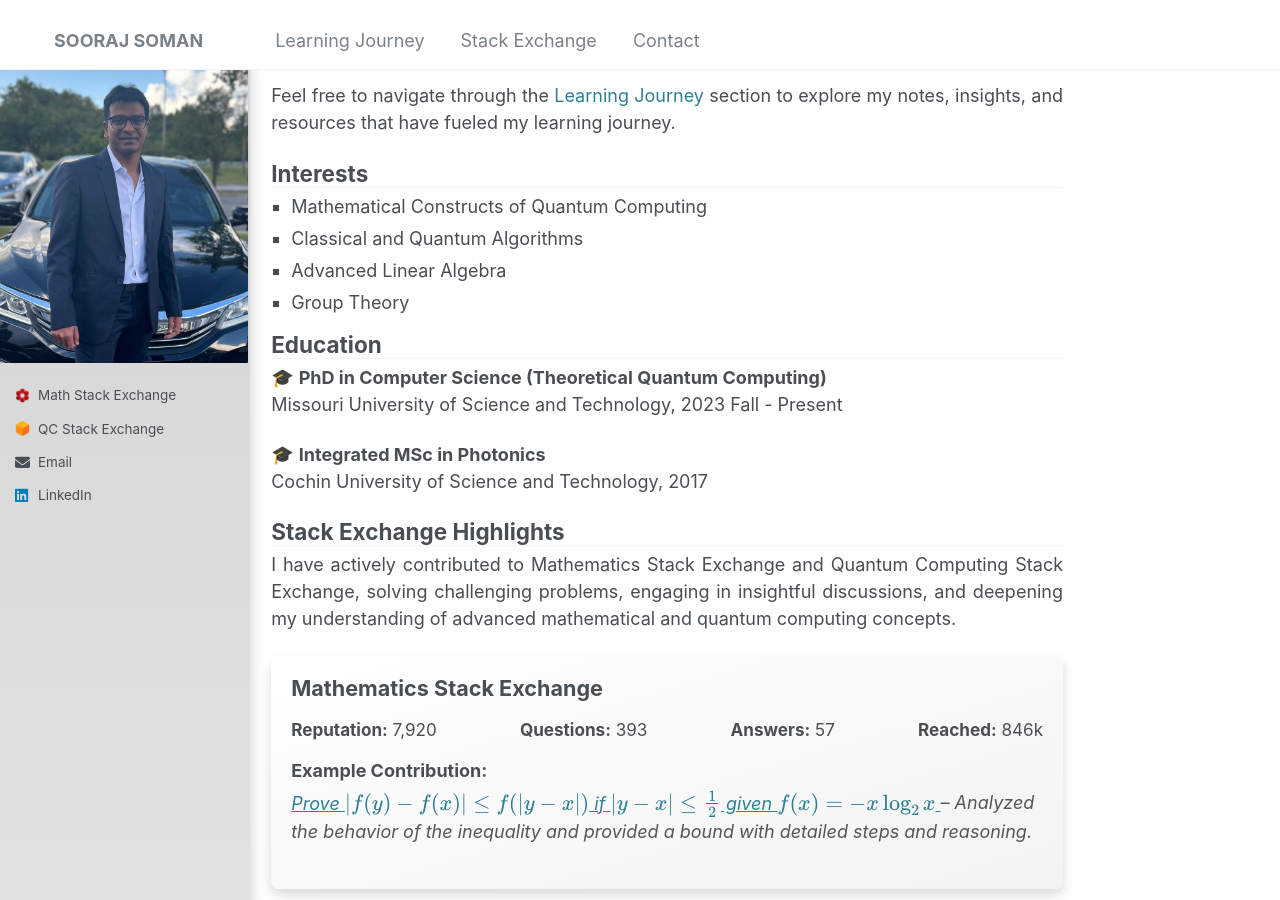
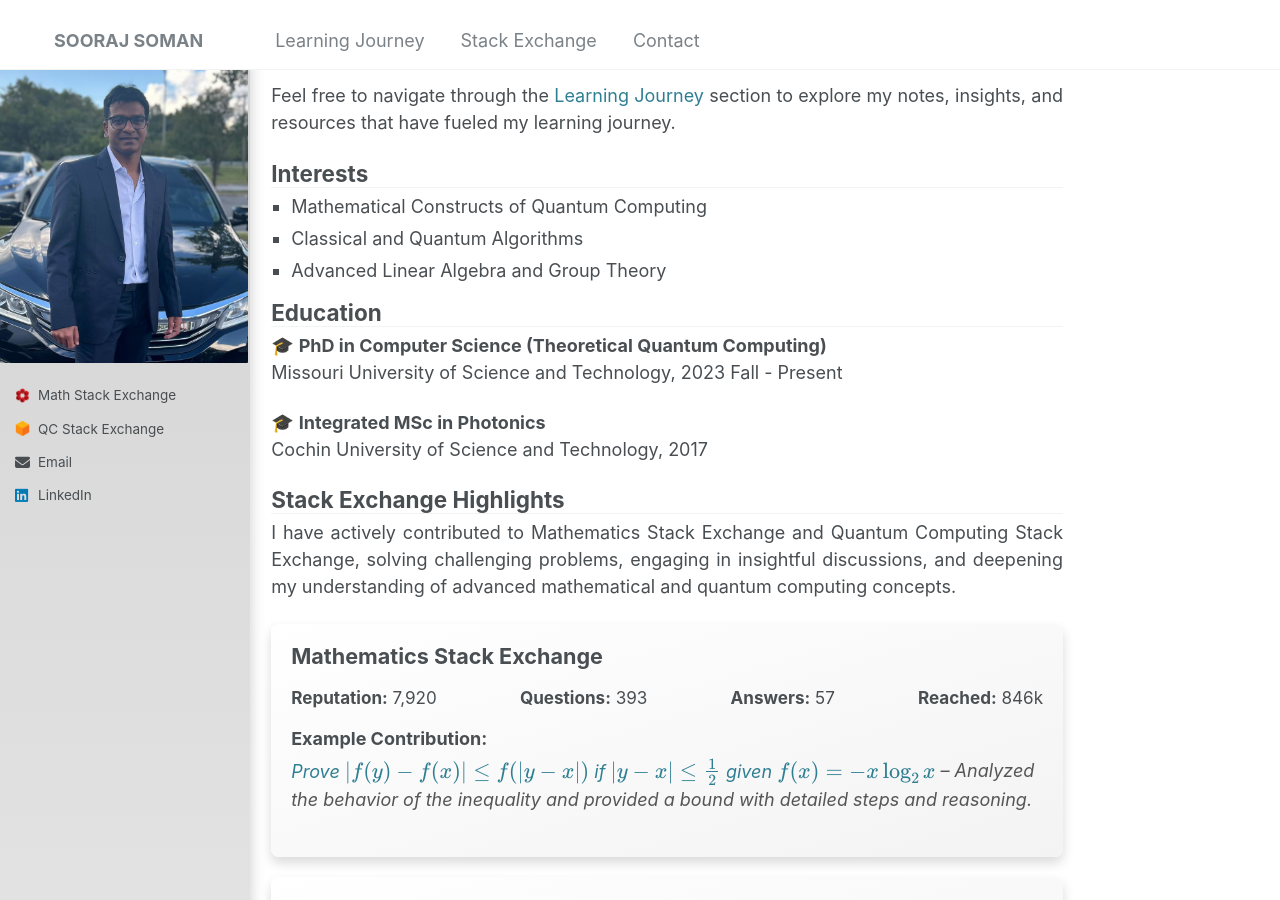
Before and after one commit to soorajss1729/soorajss1729.github.io, a Jekyll site: the page built from _pages/about.md, in a window 1280 px wide and 900 px high, scrolled down 369 px. Built offline with Jekyll 4.4.1, drawn with Linux system fonts in a browser that asks for light colours.

Commit message:
Update about.md

```diff
--- a/_pages/about.md
+++ b/_pages/about.md
@@ -56,8 +56,7 @@ h3 {
 <ul>
     <li>Mathematical Constructs of Quantum Computing</li>
     <li>Classical and Quantum Algorithms</li>
-    <li>Advanced Linear Algebra</li>
-    <li>Group Theory</li>
+    <li>Advanced Linear Algebra and Group Theory</li>
 </ul>
 </div>
 
@@ -96,7 +95,7 @@ Cochin University of Science and Technology, 2017
   <div style="margin-top: 15px;">
     <p style="font-weight: bold; margin-bottom: 5px;">Example Contribution:</p>
     <p style="font-style: italic; color: #555;">
-      <a href="https://math.stackexchange.com/questions/4614700/prove-fy-%E2%88%92-fx-leq-fy-%E2%88%92-x-if-y-%E2%88%92-x-%E2%89%A4-1-2-given-fx-x-log-2-x">
+      <a href="https://math.stackexchange.com/questions/4614700/prove-fy-%E2%88%92-fx-leq-fy-%E2%88%92-x-if-y-%E2%88%92-x-%E2%89%A4-1-2-given-fx-x-log-2-x" style="text-decoration: none;">
         Prove \( |f(y) − f(x)| \leq f(|y − x|) \) if \( |y − x| \leq \frac{1}{2} \) given \( f(x) = -x\log_2 x \)
       </a>
       – Analyzed the behavior of the inequality and provided a bound with detailed steps and reasoning.
@@ -127,7 +126,7 @@ Cochin University of Science and Technology, 2017
   <div style="margin-top: 15px;">
     <p style="font-weight: bold; margin-bottom: 5px;">Example Contribution:</p>
     <p style="font-style: italic; color: #555;">
-      <a href="https://quantumcomputing.stackexchange.com/questions/22032/derivation-of-efficiency-of-phase-estimation-algorithm">
+      <a href="https://quantumcomputing.stackexchange.com/questions/22032/derivation-of-efficiency-of-phase-estimation-algorithm" style="text-decoration: none;">
         Derivation of Efficiency of Phase Estimation Algorithm
       </a>
       – Explored and analyzed the derivation of efficiency bounds for the phase estimation algorithm.
@@ -181,10 +180,10 @@ Cochin University of Science and Technology, 2017
 ## Online Certifications
 <div class="onln">
 <ul>
-    <li><a href="https://coursera.org/verify/PMB7ZTCZMX3D">Introduction to Quantum Information</a></li>
-    <li><a href="https://courses.edx.org/certificates/abb8551f8f65473cae0c5b8c076a8df4">QTM4x: Fundamentals of Quantum Information</a></li>
-    <li><a href="https://coursera.org/verify/CZQLXDV8PUCX">Cryptography and Information Theory</a></li>
-    <li><a href="https://coursera.org/verify/47ZU4EQLWWXT">Python Basics</a> | <a href="https://coursera.org/verify/C7KZRJFGRHEY">Python Functions, Files, and Dictionaries</a> | <a href="https://coursera.org/verify/YHGHGH8WU6SR">Python Classes and Inheritance</a></li>
+    <li><a href="https://coursera.org/verify/PMB7ZTCZMX3D" style="text-decoration: none;">Introduction to Quantum Information</a></li>
+    <li><a href="https://courses.edx.org/certificates/abb8551f8f65473cae0c5b8c076a8df4" style="text-decoration: none;">QTM4x: Fundamentals of Quantum Information</a></li>
+    <li><a href="https://coursera.org/verify/CZQLXDV8PUCX" style="text-decoration: none;">Cryptography and Information Theory</a></li>
+    <li><a href="https://coursera.org/verify/47ZU4EQLWWXT" style="text-decoration: none;">Python Basics</a> | <a href="https://coursera.org/verify/C7KZRJFGRHEY" style="text-decoration: none;">Python Functions, Files, and Dictionaries</a> | <a href="https://coursera.org/verify/YHGHGH8WU6SR" style="text-decoration: none;">Python Classes and Inheritance</a></li>
 </ul>
 </div>
 
@@ -258,7 +257,7 @@ Cochin University of Science and Technology, 2017
   PhD Student, Computer Science Department<br>
   Missouri University of Science and Technology<br>
   Rolla, MO - 65401, United States<br>
-  Email: <a href="mailto:ss4kx@mst.edu">ss4kx@mst.edu</a>, <a href="mailto:soorajss1729@gmail.com">soorajss1729@gmail.com</a><br>
+  Email: <a href="mailto:ss4kx@mst.edu" style="text-decoration: none;">ss4kx@mst.edu</a>, <a href="mailto:soorajss1729@gmail.com" style="text-decoration: none;">soorajss1729@gmail.com</a><br>
 </div>
 
 
```
